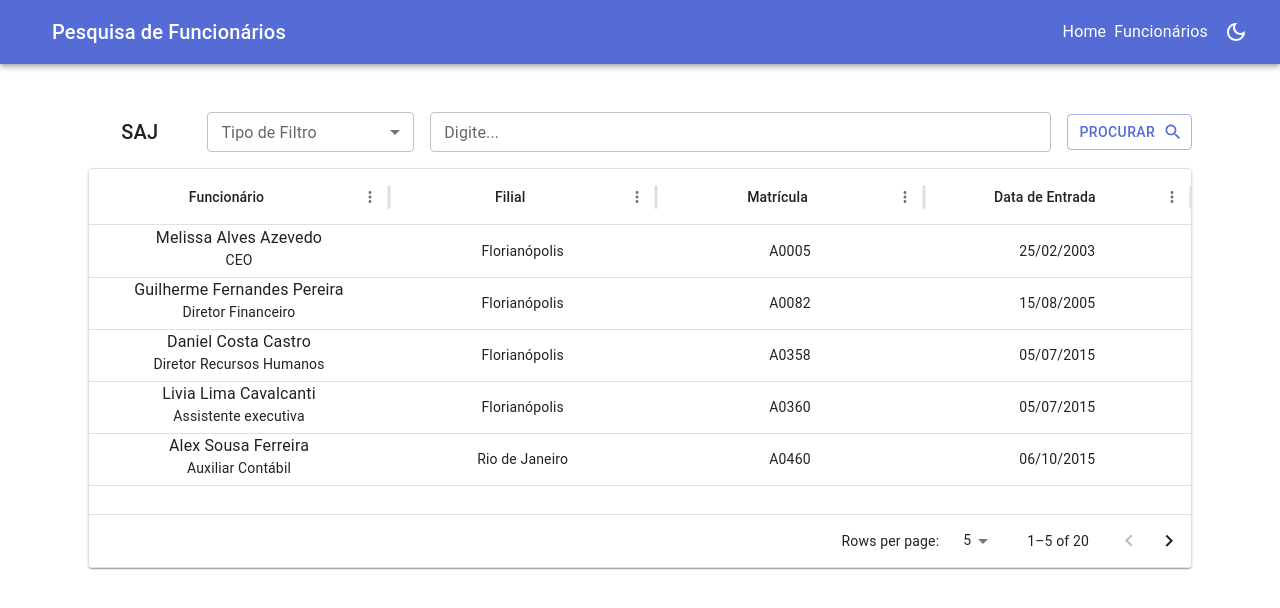
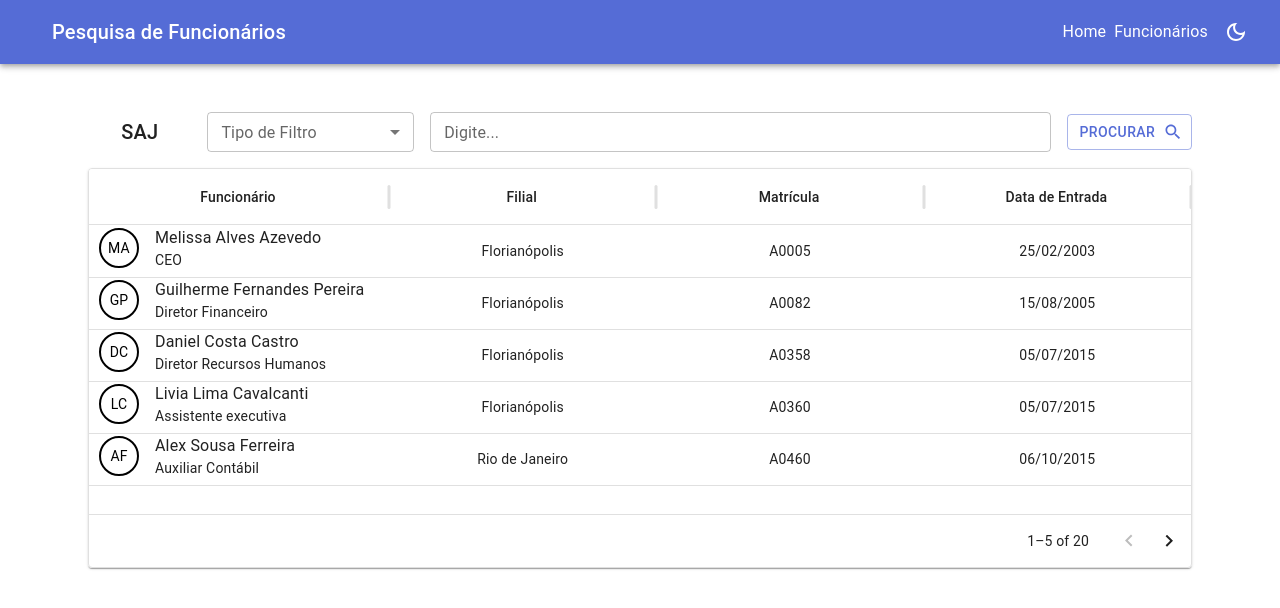
Before and after one commit to victorsantss/react-app, a React (Vite) app: page /funcionarios in a window 1280 px wide. Shown: the top 608 px of the page. Built offline with nearby package versions, Linux system fonts and the light colour scheme; data requests are answered from the project's data file.

Commit message:
feat: add employee avatar

```diff
--- /dev/null
+++ b/src/app/utils/getInitials.ts
@@ -0,0 +1,6 @@
+export function getInitials(name: string) {
+  const names = name.trim().split(' ');
+  const firstInitial = names[0].charAt(0).toUpperCase();
+  const lastInitial = names[names.length - 1].charAt(0).toUpperCase();
+  return `${firstInitial}${lastInitial}`;
+}
--- /dev/null
+++ b/src/view/components/EmployeeAvatar.tsx
@@ -0,0 +1,20 @@
+import { Avatar, Box } from "@mui/material";
+import { getInitials } from '../../app/utils/getInitials';
+
+export function EmployeeAvatar({ children }: { children: string }) {
+  return (
+    <Box
+      sx={{ display: 'flex', alignItems: 'center', justifyContent: 'center' }}
+    >
+      <Avatar
+        sx={{
+          border: '2px solid',
+          backgroundColor: 'transparent',
+          color: 'black',
+          fontSize: 14,
+        }}>
+        {getInitials(children)}
+      </Avatar>
+    </Box>
+  );
+}
--- a/src/view/components/EmployeesTable.tsx
+++ b/src/view/components/EmployeesTable.tsx
@@ -2,7 +2,8 @@ import { DataGrid, GridColDef } from '@mui/x-data-grid';
 import Paper from '@mui/material/Paper';
 import { ChangeEvent, useEffect, useState } from 'react';
 import { EmployeesTableFilter } from './EmployeesTableFilter';
-import { Container, SelectChangeEvent, Typography } from '@mui/material';
+import { Box, Container, SelectChangeEvent, Typography } from '@mui/material';
+import { EmployeeAvatar } from './EmployeeAvatar';
 
 interface Employee {
   id: number;
@@ -18,13 +19,15 @@ const columns: GridColDef[] = [
     field: 'nome',
     headerName: 'Funcionário',
     width: 300,
-    align: 'center',
     headerAlign: 'center',
     renderCell: (params) => (
-      <>
-        <Typography variant="body1">{params.row.nome}</Typography>
-        <Typography variant="body2">{params.row.cargo}</Typography>
-      </>
+      <Box sx={{ display: 'flex', gap: 2 }}>
+        <EmployeeAvatar>{params.row.nome}</EmployeeAvatar>
+        <Box>
+          <Typography variant="body1">{params.row.nome}</Typography>
+          <Typography variant="body2">{params.row.cargo}</Typography>
+        </Box>
+      </Box>
     ),
   },
   { field: 'filial', headerName: 'Filial', flex: 1, align: 'center', headerAlign: 'center' },
@@ -89,7 +92,9 @@ export default function EmployeesTable() {
           rows={rows}
           columns={columns}
           initialState={{ pagination: { paginationModel } }}
-          pageSizeOptions={[5, 10]}
+          pageSizeOptions={[5]}
+          disableColumnMenu
+          disableRowSelectionOnClick
         />
       </Paper>
     </Container>
```
